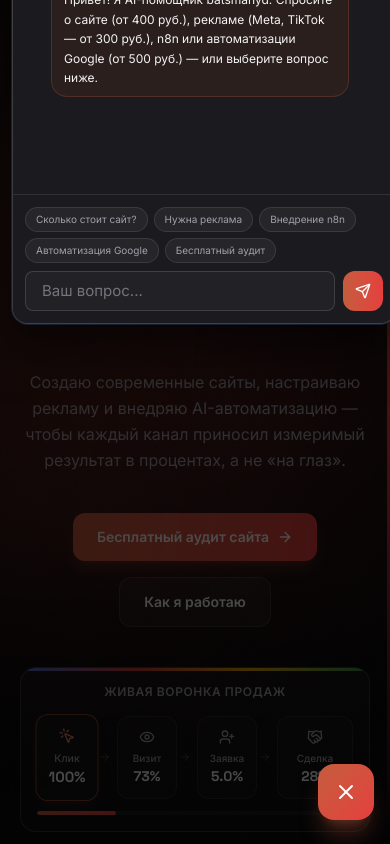
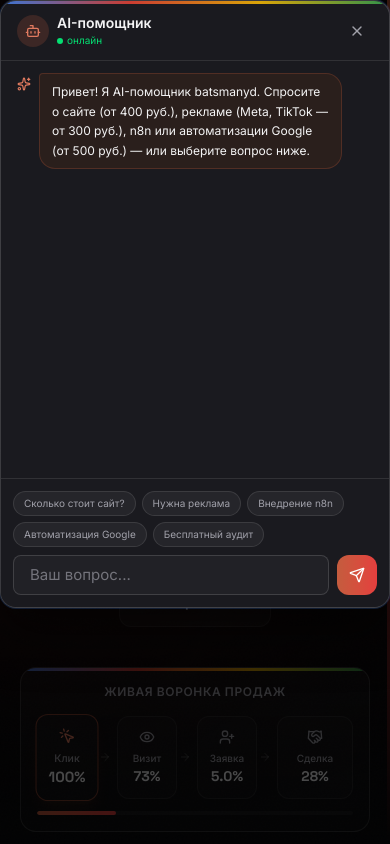
Before and after one commit to batsmanyd/batsmanyd-site, a Next.js app: page / in a window 390 px wide. Both pictures are taken after a click on the button 346 px from the left and 792 px from the top of the page. Shown: the top 844 px of the page. Built offline with nearby package versions, Linux system fonts and the light colour scheme.

Commit message:
Fix-mobile-chat-panel-bottom-sheet

```diff
--- a/app/globals.css
+++ b/app/globals.css
@@ -167,6 +167,15 @@ body {
   isolation: isolate;
 }
 
+@media (min-width: 640px) {
+  .chat-panel-overlay[role="dialog"] {
+    height: min(
+      420px,
+      calc(100dvh - var(--panel-bottom, 6rem) - env(safe-area-inset-top, 0px) - 0.75rem)
+    );
+  }
+}
+
 .chat-panel-overlay::before {
   content: "";
   position: absolute;
--- a/components/effects/AiChat.tsx
+++ b/components/effects/AiChat.tsx
@@ -1,6 +1,6 @@
 "use client";
 
-import { useState, useRef, useEffect, useSyncExternalStore } from "react";
+import { useState, useRef, useEffect, useSyncExternalStore, type CSSProperties } from "react";
 import { createPortal } from "react-dom";
 import { Bot, X, Send, Sparkles } from "lucide-react";
 import { AI_GREETING, getAiReply, getQuickQuestions } from "@/lib/ai-responses";
@@ -28,6 +28,9 @@ export function AiChat() {
 
   const fabBottom = stickyCtaVisible ? "5.5rem" : "1.5rem";
   const panelBottom = stickyCtaVisible ? "9.5rem" : "6rem";
+  const panelStyle = {
+    "--panel-bottom": panelBottom,
+  } as CSSProperties;
 
   useEffect(() => {
     const onScroll = () => {
@@ -120,11 +123,8 @@ export function AiChat() {
             role="dialog"
             aria-modal="true"
             aria-label="AI-помощник"
-            className="chat-panel-overlay pointer-events-auto fixed inset-x-3 z-[9999] flex max-w-sm flex-col rounded-2xl shadow-2xl sm:inset-x-auto sm:right-6 sm:w-full"
-            style={{
-              bottom: panelBottom,
-              height: "min(420px, calc(100dvh - 10rem))",
-            }}
+            className="chat-panel-overlay pointer-events-auto fixed inset-x-0 bottom-0 z-[9999] flex h-[min(72dvh,calc(100dvh-env(safe-area-inset-top,0px)-0.75rem))] min-h-0 flex-col rounded-t-2xl pb-[env(safe-area-inset-bottom,0px)] shadow-2xl sm:inset-x-auto sm:right-6 sm:bottom-[var(--panel-bottom)] sm:h-auto sm:max-h-none sm:w-full sm:max-w-sm sm:rounded-2xl sm:pb-0"
+            style={panelStyle}
           >
           <div className="flex shrink-0 items-center justify-between border-b border-white/10 bg-surface-elevated px-4 py-3">
             <div className="flex items-center gap-2">
@@ -149,7 +149,7 @@ export function AiChat() {
             </button>
           </div>
 
-          <div ref={scrollRef} className="flex-1 space-y-3 overflow-y-auto bg-surface-elevated p-4">
+          <div ref={scrollRef} className="min-h-0 flex-1 space-y-3 overflow-y-auto overscroll-contain bg-surface-elevated p-4 pt-3">
             {messages.map((msg, i) => (
               <div
                 key={i}
@@ -225,7 +225,10 @@ export function AiChat() {
       <button
         type="button"
         onClick={() => setOpen((v) => !v)}
-        className="pointer-events-auto fixed right-4 z-[10000] flex h-14 w-14 items-center justify-center rounded-2xl bg-gradient-to-br from-brick to-red text-white shadow-xl shadow-brick/30 transition-transform active:scale-95 sm:right-6"
+        className={cn(
+          "pointer-events-auto fixed right-4 z-[10000] flex h-14 w-14 items-center justify-center rounded-2xl bg-gradient-to-br from-brick to-red text-white shadow-xl shadow-brick/30 transition-transform active:scale-95 sm:right-6",
+          open && "max-sm:hidden",
+        )}
         style={{ bottom: fabBottom, touchAction: "manipulation" }}
         aria-label={open ? "Закрыть AI-чат" : "Открыть AI-чат"}
         aria-expanded={open}
```
